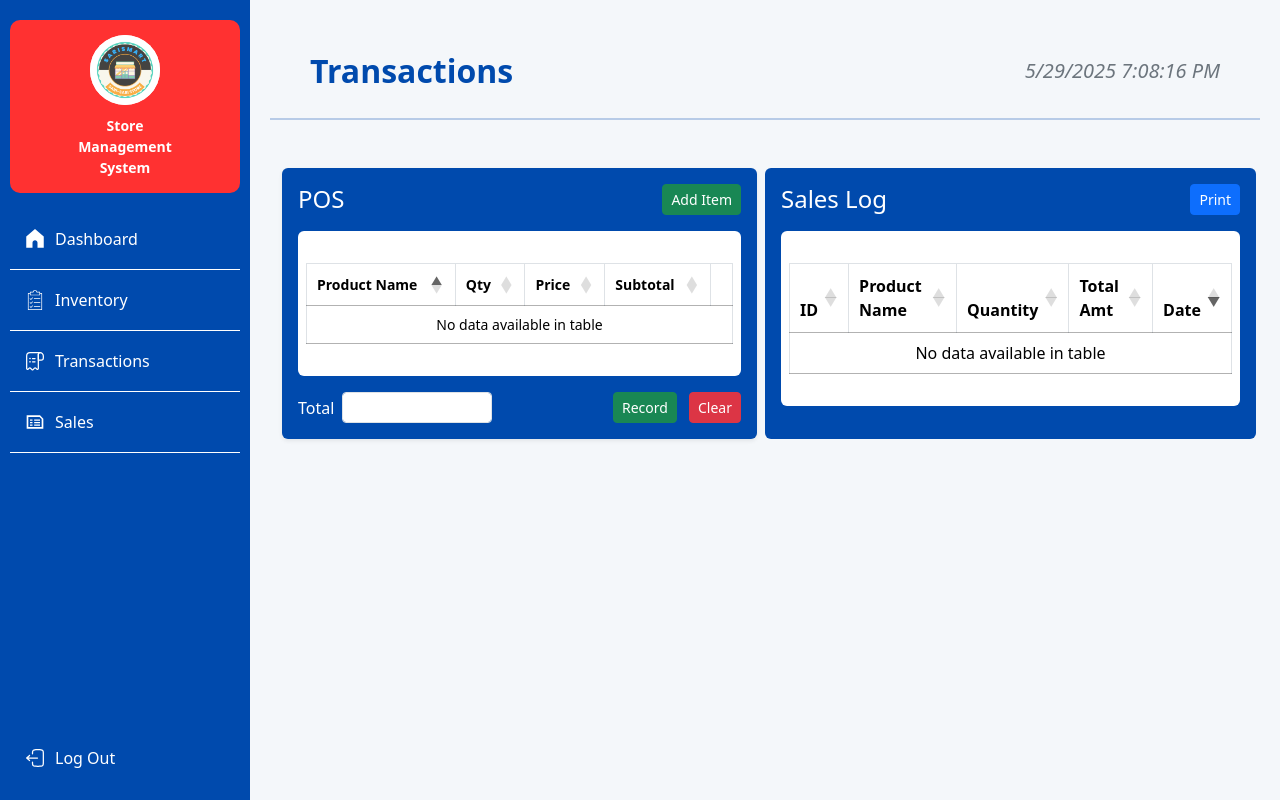
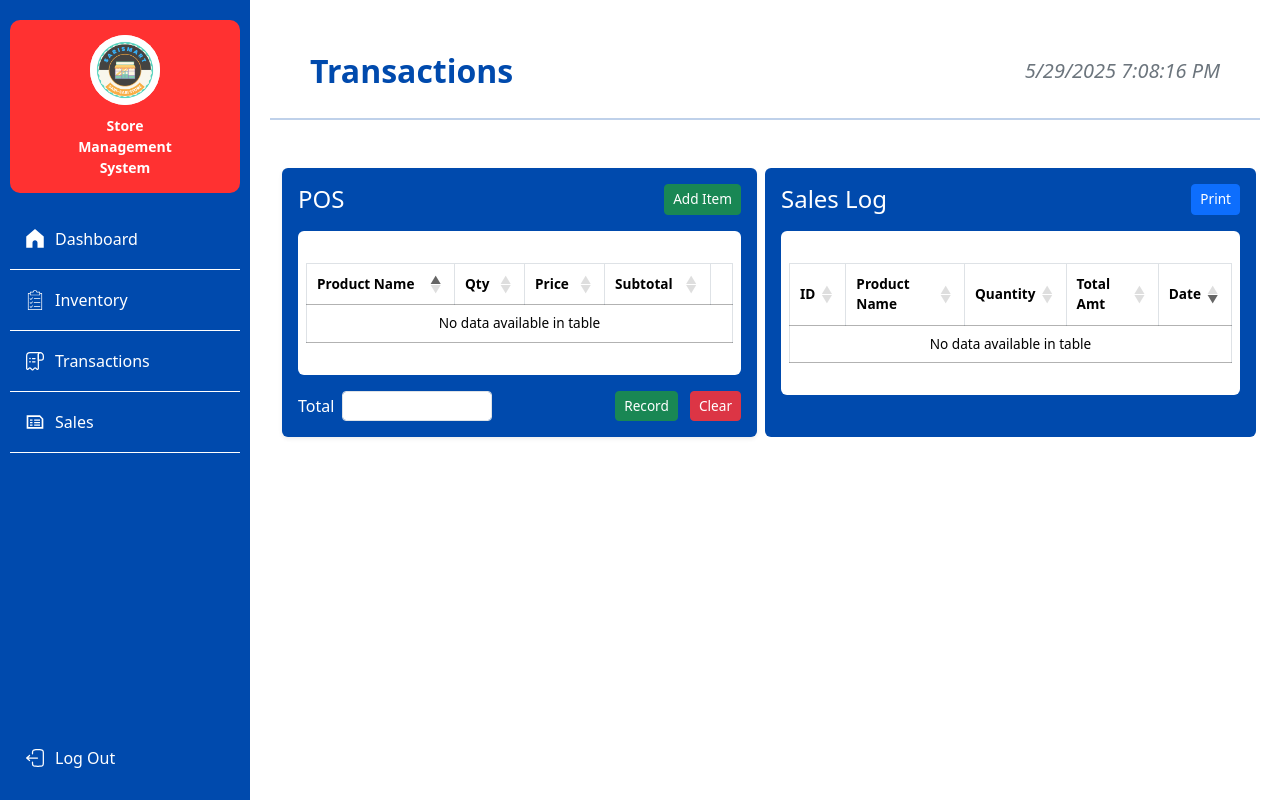
Before and after one commit to R-Ajoc/WebDev-Final-Project, a PHP site: page /view/TransactionPage.php in a window 1280 px wide. Run offline with PHP 8.4, Linux system fonts and the light colour scheme; data comes from the database, SQL or seed files in the repository.

Commit message:
Update Transaction.css

```diff
--- a/assets/Transaction.css
+++ b/assets/Transaction.css
@@ -1,82 +1,38 @@
-body {
-    background-color: #f4f7fa;
-}
 
-.Inventory {
-    padding: 20px;
-}
-
-.panel-box {
-    background-color: #004aad;
-    color: white;
-    padding: 20px;
-    border-radius: 8px;
-    height: 600px;
-    overflow-y: auto;
-    transition: all 0.4s ease;
-}
-
-#posContainer {
-    height: 100%;
-    display: flex;
-    flex-direction: column;
-    justify-content: start;
-}
-
-#salesLogContainer {
-    height: 600px;
-}
-
-#salesLogContainer table {
-    background-color: white;
-    color: black;
-    border-radius: 6px;
-    overflow: hidden;
-}
-
-#toggleView {
-    margin-top: 50%;
-    height: 50px;
-    width: 50px;
-    border-radius: 50%;
-    font-weight: bold;
-    font-size: 24px;
-    color: #004aad;
-    border: 2px solid #004aad;
-    background-color: white;
-    transition: background-color 0.3s ease;
-}
-
-#toggleView:hover {
-    background-color: #004aad;
-    color: white;
+#salesLogTable_wrapper .dataTables_filter,
+#salesLogTable_wrapper .dataTables_length,
+#salesLogTable_wrapper .dataTables_info,
+#salesLogTable_wrapper .dataTables_paginate {
+  display: none !important;
 }
 
 
-.flex-container {
-    display: flex;
-    align-items: stretch;
-    gap: 15px;
+.table thead th,
+.table thead {
+  background-color: transparent !important;
+  color: #000 !important;
+  border-bottom: 1px solid #dee2e6;
 }
 
-.flex-container.collapsed #salesLogContainer {
-    width: 0;
-    padding: 0;
-    overflow: hidden;
-    opacity: 0;
+
+.table th,
+.table td {
+  font-size: 0.85rem;
+  vertical-align: middle;
 }
 
-.flex-container.collapsed #posContainer {
-    flex: 1 1 auto;
+
+.btn-sm {
+  padding: 0.25rem 0.5rem;
+  font-size: 0.85rem;
 }
 
-.flex-container.expanded #posContainer {
-    width: 0;
-    padding: 0;
-    overflow: hidden;
-    opacity: 0;
+
+.container-fluid .row > div {
+  margin-bottom: 1.5rem;
 }
 
-.flex-container.expanded #salesLogContainer {
-    flex: 1 1 auto;
+
+.form-control-sm {
+  font-size: 0.85rem;
 }
```
